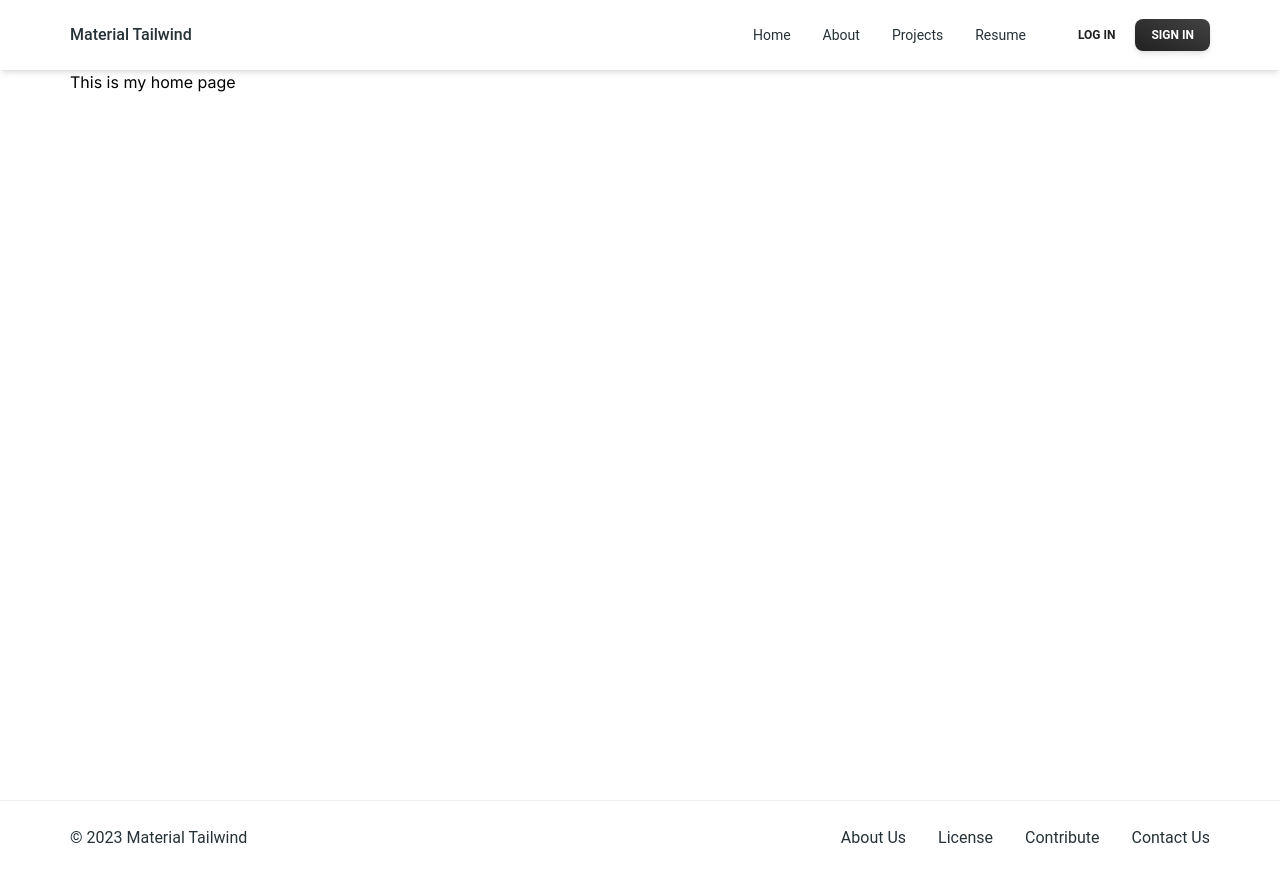
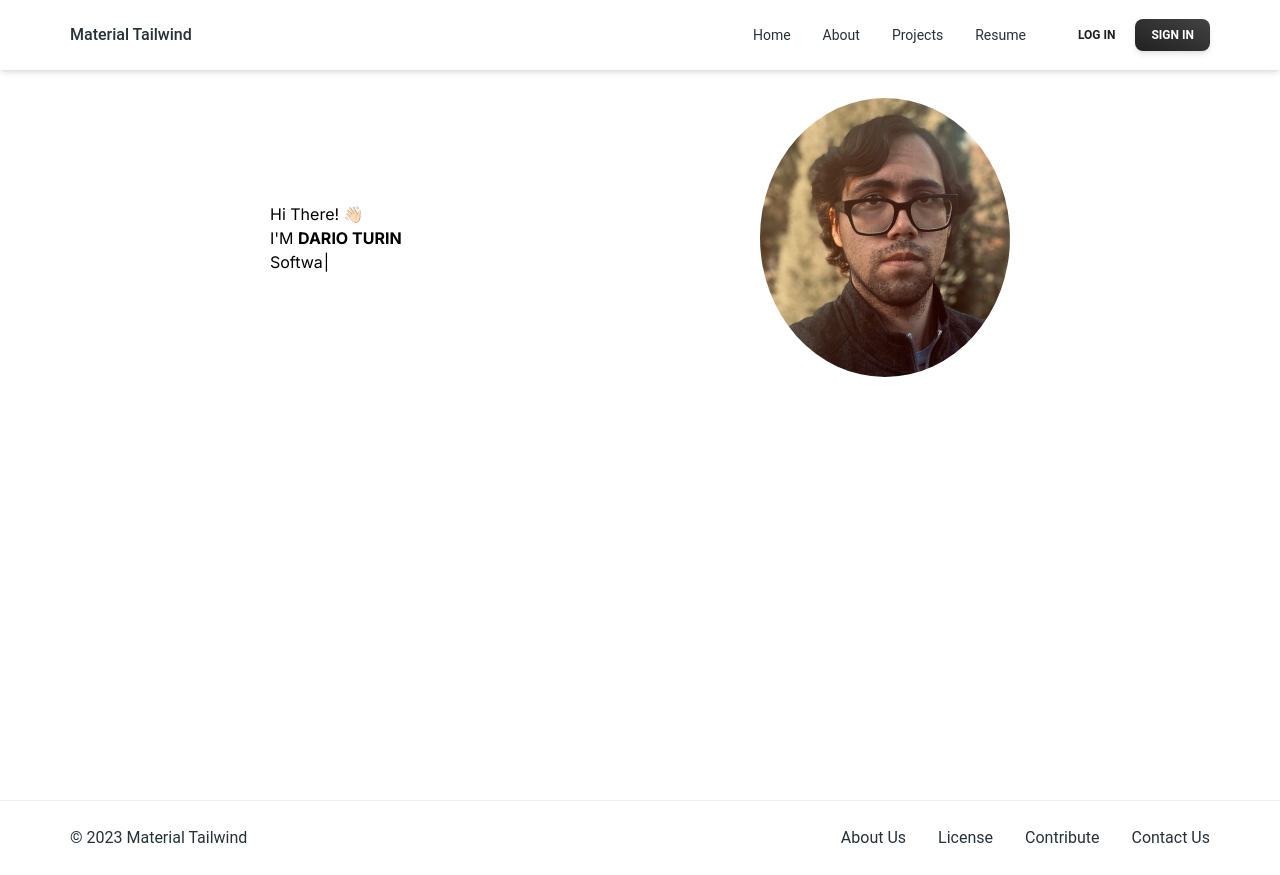
Before and after one commit to dturin1997/djturin.dev-portfolio, a Next.js app: page / in a window 1280 px wide. Built offline with nearby package versions, Linux system fonts and the light colour scheme.

Commit message:
Home Changes

```diff
--- /dev/null
+++ b/app/components/Type.tsx
@@ -0,0 +1,24 @@
+"use client";
+
+import React from "react";
+import Typewriter from "typewriter-effect";
+
+function Type() {
+  return (
+    <Typewriter
+      options={{
+        strings: [
+          "Software Developer",
+          "Freelancer",
+          "MERN Stack Developer",
+          "Open Source Contributor",
+        ],
+        autoStart: true,
+        loop: true,
+        deleteSpeed: 50,
+      }}
+    />
+  );
+}
+
+export default Type;
--- a/app/globals.css
+++ b/app/globals.css
@@ -7,3 +7,7 @@
   padding-left: 0px;
   border-width: 0px;
 }
+
+.home-image {
+  border-radius: 50%;
+}
--- a/app/page.tsx
+++ b/app/page.tsx
@@ -1,3 +1,34 @@
+import Image from "next/image";
+import Type from "@components/Type";
+
 export default function Home() {
-  return <div>This is my home page</div>;
+  return (
+    <section>
+      <div className="flex flex-row items-center justify-between px-2 lg:px-[200px]">
+        <div className="">
+          <div className="home-header">
+            <div>
+              <h1 className="heading">Hi There! 👋🏻</h1>
+
+              <h1 className="heading-name">
+                I'M <strong className="main-name">DARIO TURIN</strong>
+              </h1>
+              <div style={{ textAlign: "left" }}>
+                <Type />
+              </div>
+            </div>
+          </div>
+        </div>
+        <div className="py-7">
+          <Image
+            src="/DarioTurin.jpeg"
+            alt="Landscape picture"
+            width={250}
+            height={250}
+            className="home-image"
+          />
+        </div>
+      </div>
+    </section>
+  );
 }
--- a/app/resume/page.tsx
+++ b/app/resume/page.tsx
@@ -1,5 +1,5 @@
 import React from "react";
 
 export default function Resume() {
-  return <div>resume page</div>;
+  return <></>;
 }
--- a/package.json
+++ b/package.json
@@ -12,7 +12,8 @@
     "@material-tailwind/react": "^2.1.8",
     "next": "14.0.4",
     "react": "^18",
-    "react-dom": "^18"
+    "react-dom": "^18",
+    "typewriter-effect": "^2.18.2"
   },
   "devDependencies": {
     "@types/node": "^20",
```
Also changed, not shown: public/DarioTurin.jpeg (added), 1 other file (tests, documents, lock files or other folders).
